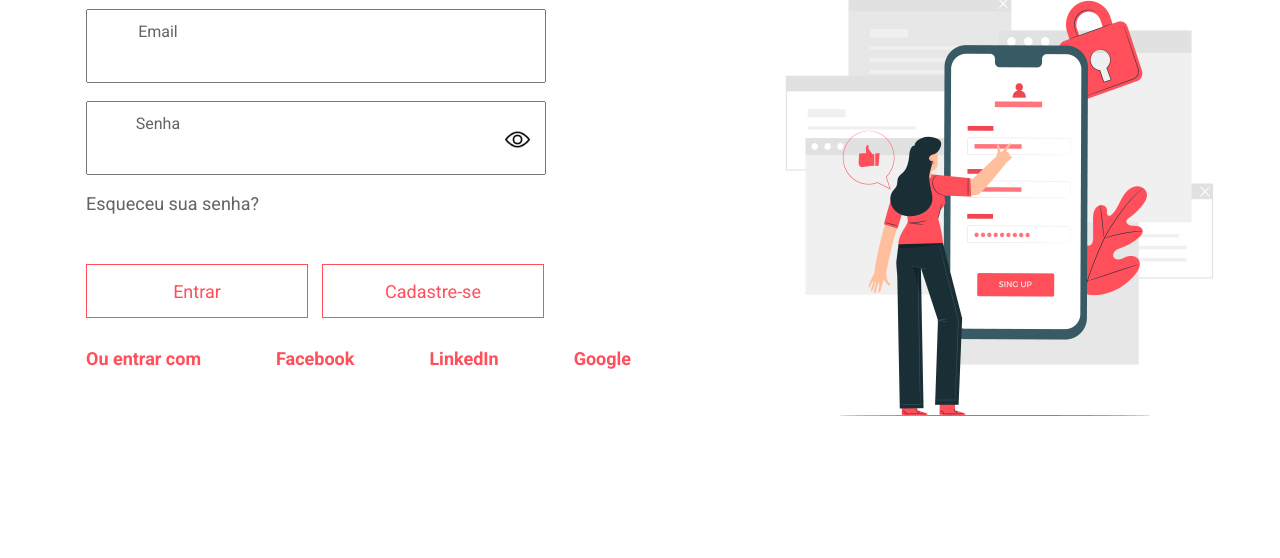
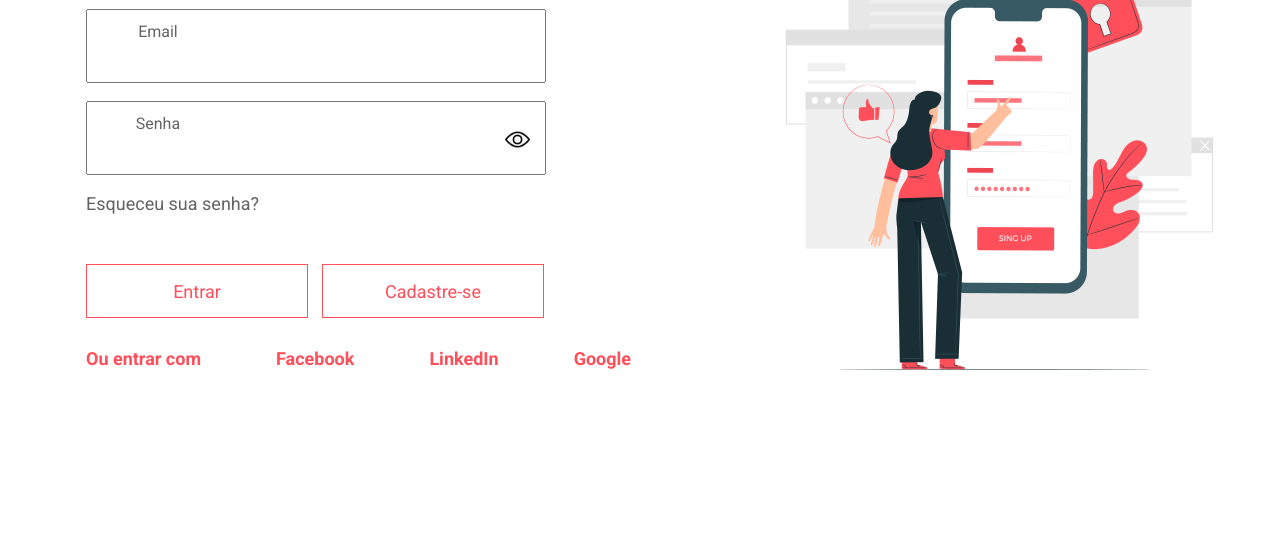
Before and after one commit to DanielResende23/Login-Page, a plain HTML site: page index.html in a window 1280 px wide. Shown: the part 242-800 px from the top of the page. Drawn offline with nearby package versions, Linux system fonts and the light colour scheme.

Commit message:
Update style.css

```diff
--- a/style.css
+++ b/style.css
@@ -88,7 +88,7 @@
             width: 500px;
             height: 500px;
             left: 746px;
-            top: 204px;
+            top: 158px;
         }
 
         .input {
```
